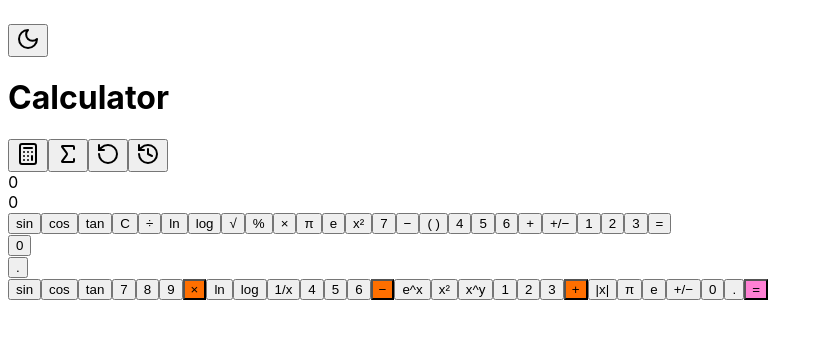
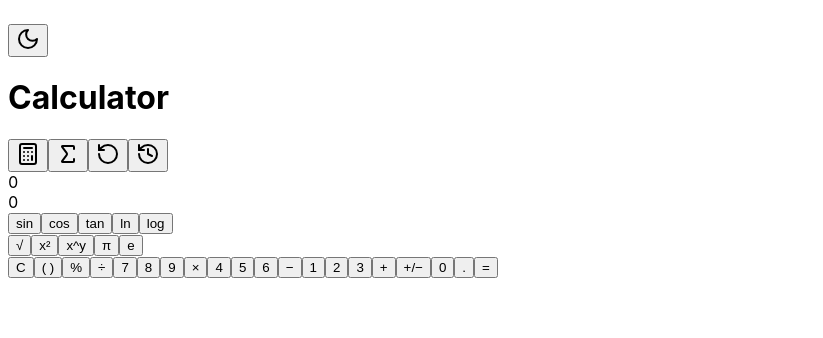
Before and after one commit to tatedurgesh/SwiftCalculator, a React (Vite) app in the folder client/: page / in a window 1280 px wide. Both pictures are taken after a click on the button 68 px from the left and 155 px from the top of the page. Shown: the top 338 px of the page, without its empty margins (0-823 px from the left). Built offline with nearby package versions, Linux system fonts and the light colour scheme.

Commit message:
Fix Scientific Calculator Layout

```diff
--- a/client/src/components/ScientificCalculator.tsx
+++ b/client/src/components/ScientificCalculator.tsx
@@ -18,34 +18,98 @@ export function ScientificCalculator({ onCalculate }: ScientificCalculatorProps)
   };
 
   return (
-    <div className="grid grid-cols-5 gap-3 max-w-sm mx-auto">
-      {/* Row 1 - Scientific Functions */}
+    <div className="w-full max-w-sm mx-auto">
+      {/* Scientific Functions Row 1 */}
+      <div className="grid grid-cols-5 gap-2 mb-3">
         <button
-        className="calculator-button bg-gray-300 dark:bg-gray-600 text-black dark:text-white rounded-full aspect-square text-xs font-medium shadow-sm flex items-center justify-center border border-gray-400 dark:border-transparent"
+          className="calculator-button bg-gray-300 dark:bg-gray-600 text-black dark:text-white rounded-full w-full h-12 text-xs font-medium shadow-sm border border-gray-400 dark:border-transparent"
           onClick={() => calculator.addScientificFunction('sin')}
         >
           sin
         </button>
         <button
-        className="calculator-button bg-gray-300 dark:bg-gray-600 text-black dark:text-white rounded-full aspect-square text-xs font-medium shadow-sm flex items-center justify-center border border-gray-400 dark:border-transparent"
+          className="calculator-button bg-gray-300 dark:bg-gray-600 text-black dark:text-white rounded-full w-full h-12 text-xs font-medium shadow-sm border border-gray-400 dark:border-transparent"
           onClick={() => calculator.addScientificFunction('cos')}
         >
           cos
         </button>
         <button
-        className="calculator-button bg-gray-300 dark:bg-gray-600 text-black dark:text-white rounded-full aspect-square text-xs font-medium shadow-sm flex items-center justify-center border border-gray-400 dark:border-transparent"
+          className="calculator-button bg-gray-300 dark:bg-gray-600 text-black dark:text-white rounded-full w-full h-12 text-xs font-medium shadow-sm border border-gray-400 dark:border-transparent"
           onClick={() => calculator.addScientificFunction('tan')}
         >
           tan
         </button>
         <button
-        className="calculator-button bg-gray-300 dark:bg-gray-600 text-black dark:text-white rounded-full aspect-square text-lg font-medium shadow-sm flex items-center justify-center border border-gray-400 dark:border-transparent"
+          className="calculator-button bg-gray-300 dark:bg-gray-600 text-black dark:text-white rounded-full w-full h-12 text-xs font-medium shadow-sm border border-gray-400 dark:border-transparent"
+          onClick={() => calculator.addScientificFunction('ln')}
+        >
+          ln
+        </button>
+        <button
+          className="calculator-button bg-gray-300 dark:bg-gray-600 text-black dark:text-white rounded-full w-full h-12 text-xs font-medium shadow-sm border border-gray-400 dark:border-transparent"
+          onClick={() => calculator.addScientificFunction('log')}
+        >
+          log
+        </button>
+      </div>
+
+      {/* Scientific Functions Row 2 */}
+      <div className="grid grid-cols-5 gap-2 mb-3">
+        <button
+          className="calculator-button bg-gray-300 dark:bg-gray-600 text-black dark:text-white rounded-full w-full h-12 text-xs font-medium shadow-sm border border-gray-400 dark:border-transparent"
+          onClick={() => calculator.addScientificFunction('sqrt')}
+        >
+          √
+        </button>
+        <button
+          className="calculator-button bg-gray-300 dark:bg-gray-600 text-black dark:text-white rounded-full w-full h-12 text-xs font-medium shadow-sm border border-gray-400 dark:border-transparent"
+          onClick={() => calculator.addScientificFunction('square')}
+        >
+          x²
+        </button>
+        <button
+          className="calculator-button bg-gray-300 dark:bg-gray-600 text-black dark:text-white rounded-full w-full h-12 text-xs font-medium shadow-sm border border-gray-400 dark:border-transparent"
+          onClick={() => calculator.addScientificFunction('power')}
+        >
+          x^y
+        </button>
+        <button
+          className="calculator-button bg-gray-300 dark:bg-gray-600 text-black dark:text-white rounded-full w-full h-12 text-xs font-medium shadow-sm border border-gray-400 dark:border-transparent"
+          onClick={() => calculator.addScientificFunction('pi')}
+        >
+          π
+        </button>
+        <button
+          className="calculator-button bg-gray-300 dark:bg-gray-600 text-black dark:text-white rounded-full w-full h-12 text-xs font-medium shadow-sm border border-gray-400 dark:border-transparent"
+          onClick={() => calculator.addScientificFunction('e')}
+        >
+          e
+        </button>
+      </div>
+
+      {/* Main Calculator Grid */}
+      <div className="grid grid-cols-4 gap-3">
+        {/* Row 1 */}
+        <button
+          className="calculator-button bg-gray-300 dark:bg-gray-600 text-black dark:text-white rounded-full aspect-square text-lg font-medium shadow-sm border border-gray-400 dark:border-transparent"
           onClick={calculator.clear}
         >
           C
         </button>
         <button
-        className="calculator-button bg-orange-500 text-white rounded-full aspect-square text-lg font-medium shadow-sm flex items-center justify-center"
+          className="calculator-button bg-gray-300 dark:bg-gray-600 text-black dark:text-white rounded-full aspect-square text-lg font-medium shadow-sm border border-gray-400 dark:border-transparent"
+          onClick={calculator.addBrackets}
+        >
+          ( )
+        </button>
+        <button
+          className="calculator-button bg-gray-300 dark:bg-gray-600 text-black dark:text-white rounded-full aspect-square text-lg font-medium shadow-sm border border-gray-400 dark:border-transparent"
+          onClick={calculator.addPercentage}
+        >
+          %
+        </button>
+        <button
+          className="calculator-button bg-orange-500 text-white rounded-full aspect-square text-lg font-medium shadow-sm"
           onClick={() => calculator.addOperator('divide')}
         >
           ÷
@@ -53,31 +117,25 @@ export function ScientificCalculator({ onCalculate }: ScientificCalculatorProps)
 
         {/* Row 2 */}
         <button
-        className="calculator-button bg-gray-300 dark:bg-gray-600 text-black dark:text-white rounded-full aspect-square text-xs font-medium shadow-sm flex items-center justify-center border border-gray-400 dark:border-transparent"
-        onClick={() => calculator.addScientificFunction('ln')}
+          className="calculator-button bg-white dark:bg-gray-800 text-black dark:text-white rounded-full aspect-square text-lg font-medium shadow-sm border border-gray-400 dark:border-transparent"
+          onClick={() => calculator.addNumber('7')}
         >
-        ln
+          7
         </button>
         <button
-        className="calculator-button bg-gray-300 dark:bg-gray-600 text-black dark:text-white rounded-full aspect-square text-xs font-medium shadow-sm flex items-center justify-center border border-gray-400 dark:border-transparent"
-        onClick={() => calculator.addScientificFunction('log')}
+          className="calculator-button bg-white dark:bg-gray-800 text-black dark:text-white rounded-full aspect-square text-lg font-medium shadow-sm border border-gray-400 dark:border-transparent"
+          onClick={() => calculator.addNumber('8')}
         >
-        log
+          8
         </button>
         <button
-        className="calculator-button bg-gray-300 dark:bg-gray-600 text-black dark:text-white rounded-full aspect-square text-xs font-medium shadow-sm flex items-center justify-center border border-gray-400 dark:border-transparent"
-        onClick={() => calculator.addScientificFunction('sqrt')}
+          className="calculator-button bg-white dark:bg-gray-800 text-black dark:text-white rounded-full aspect-square text-lg font-medium shadow-sm border border-gray-400 dark:border-transparent"
+          onClick={() => calculator.addNumber('9')}
         >
-        √
+          9
         </button>
         <button
-        className="calculator-button bg-gray-300 dark:bg-gray-600 text-black dark:text-white rounded-full aspect-square text-xs font-medium shadow-sm flex items-center justify-center border border-gray-400 dark:border-transparent"
-        onClick={calculator.addPercentage}
-      >
-        %
-      </button>
-      <button
-        className="calculator-button bg-orange-500 text-white rounded-full aspect-square text-lg font-medium shadow-sm flex items-center justify-center"
+          className="calculator-button bg-orange-500 text-white rounded-full aspect-square text-lg font-medium shadow-sm"
           onClick={() => calculator.addOperator('multiply')}
         >
           ×
@@ -85,31 +143,25 @@ export function ScientificCalculator({ onCalculate }: ScientificCalculatorProps)
 
         {/* Row 3 */}
         <button
-        className="calculator-button bg-gray-300 dark:bg-gray-600 text-black dark:text-white rounded-full aspect-square text-xs font-medium shadow-sm flex items-center justify-center border border-gray-400 dark:border-transparent"
-        onClick={() => calculator.addScientificFunction('pi')}
+          className="calculator-button bg-white dark:bg-gray-800 text-black dark:text-white rounded-full aspect-square text-lg font-medium shadow-sm border border-gray-400 dark:border-transparent"
+          onClick={() => calculator.addNumber('4')}
         >
-        π
+          4
         </button>
         <button
-        className="calculator-button bg-gray-300 dark:bg-gray-600 text-black dark:text-white rounded-full aspect-square text-xs font-medium shadow-sm flex items-center justify-center border border-gray-400 dark:border-transparent"
-        onClick={() => calculator.addScientificFunction('e')}
+          className="calculator-button bg-white dark:bg-gray-800 text-black dark:text-white rounded-full aspect-square text-lg font-medium shadow-sm border border-gray-400 dark:border-transparent"
+          onClick={() => calculator.addNumber('5')}
         >
-        e
+          5
         </button>
         <button
-        className="calculator-button bg-gray-300 dark:bg-gray-600 text-black dark:text-white rounded-full aspect-square text-xs font-medium shadow-sm flex items-center justify-center border border-gray-400 dark:border-transparent"
-        onClick={() => calculator.addScientificFunction('x²')}
+          className="calculator-button bg-white dark:bg-gray-800 text-black dark:text-white rounded-full aspect-square text-lg font-medium shadow-sm border border-gray-400 dark:border-transparent"
+          onClick={() => calculator.addNumber('6')}
         >
-        x²
+          6
         </button>
         <button
-        className="calculator-button bg-white dark:bg-gray-800 text-black dark:text-white rounded-full aspect-square text-lg font-medium shadow-sm flex items-center justify-center border border-gray-400 dark:border-transparent"
-        onClick={() => calculator.addNumber('7')}
-      >
-        7
-      </button>
-      <button
-        className="calculator-button bg-orange-500 text-white rounded-full aspect-square text-lg font-medium shadow-sm flex items-center justify-center"
+          className="calculator-button bg-orange-500 text-white rounded-full aspect-square text-lg font-medium shadow-sm"
           onClick={() => calculator.addOperator('subtract')}
         >
           −
@@ -117,31 +169,25 @@ export function ScientificCalculator({ onCalculate }: ScientificCalculatorProps)
 
         {/* Row 4 */}
         <button
-        className="calculator-button bg-gray-300 dark:bg-gray-600 text-black dark:text-white rounded-full aspect-square text-xs font-medium shadow-sm flex items-center justify-center border border-gray-400 dark:border-transparent"
-        onClick={calculator.addBrackets}
+          className="calculator-button bg-white dark:bg-gray-800 text-black dark:text-white rounded-full aspect-square text-lg font-medium shadow-sm border border-gray-400 dark:border-transparent"
+          onClick={() => calculator.addNumber('1')}
         >
-        ( )
+          1
         </button>
         <button
-        className="calculator-button bg-white dark:bg-gray-800 text-black dark:text-white rounded-full aspect-square text-lg font-medium shadow-sm flex items-center justify-center border border-gray-400 dark:border-transparent"
-        onClick={() => calculator.addNumber('4')}
+          className="calculator-button bg-white dark:bg-gray-800 text-black dark:text-white rounded-full aspect-square text-lg font-medium shadow-sm border border-gray-400 dark:border-transparent"
+          onClick={() => calculator.addNumber('2')}
         >
-        4
+          2
         </button>
         <button
-        className="calculator-button bg-white dark:bg-gray-800 text-black dark:text-white rounded-full aspect-square text-lg font-medium shadow-sm flex items-center justify-center border border-gray-400 dark:border-transparent"
-        onClick={() => calculator.addNumber('5')}
+          className="calculator-button bg-white dark:bg-gray-800 text-black dark:text-white rounded-full aspect-square text-lg font-medium shadow-sm border border-gray-400 dark:border-transparent"
+          onClick={() => calculator.addNumber('3')}
         >
-        5
+          3
         </button>
         <button
-        className="calculator-button bg-white dark:bg-gray-800 text-black dark:text-white rounded-full aspect-square text-lg font-medium shadow-sm flex items-center justify-center border border-gray-400 dark:border-transparent"
-        onClick={() => calculator.addNumber('6')}
-      >
-        6
-      </button>
-      <button
-        className="calculator-button bg-orange-500 text-white rounded-full aspect-square text-lg font-medium shadow-sm flex items-center justify-center"
+          className="calculator-button bg-orange-500 text-white rounded-full aspect-square text-lg font-medium shadow-sm"
           onClick={() => calculator.addOperator('add')}
         >
           +
@@ -149,229 +195,30 @@ export function ScientificCalculator({ onCalculate }: ScientificCalculatorProps)
 
         {/* Row 5 */}
         <button
-        className="calculator-button bg-white dark:bg-gray-800 text-black dark:text-white rounded-full aspect-square text-sm font-medium shadow-sm flex items-center justify-center border border-gray-400 dark:border-transparent"
+          className="calculator-button bg-white dark:bg-gray-800 text-black dark:text-white rounded-full aspect-square text-sm font-medium shadow-sm border border-gray-400 dark:border-transparent"
           onClick={calculator.toggleSign}
         >
           +/−
         </button>
         <button
-        className="calculator-button bg-white dark:bg-gray-800 text-black dark:text-white rounded-full aspect-square text-lg font-medium shadow-sm flex items-center justify-center border border-gray-400 dark:border-transparent"
-        onClick={() => calculator.addNumber('1')}
-      >
-        1
-      </button>
-      <button
-        className="calculator-button bg-white dark:bg-gray-800 text-black dark:text-white rounded-full aspect-square text-lg font-medium shadow-sm flex items-center justify-center border border-gray-400 dark:border-transparent"
-        onClick={() => calculator.addNumber('2')}
-      >
-        2
-      </button>
-      <button
-        className="calculator-button bg-white dark:bg-gray-800 text-black dark:text-white rounded-full aspect-square text-lg font-medium shadow-sm flex items-center justify-center border border-gray-400 dark:border-transparent"
-        onClick={() => calculator.addNumber('3')}
-      >
-        3
-      </button>
-      <button
-        className="calculator-button bg-orange-500 text-white rounded-full aspect-square text-lg font-medium shadow-sm flex items-center justify-center"
-        onClick={handleCalculate}
-      >
-        =
-      </button>
-
-      {/* Row 6 */}
-      <div className="col-span-2">
-        <button
-          className="calculator-button bg-white dark:bg-gray-800 text-black dark:text-white rounded-full w-full aspect-square text-lg font-medium shadow-sm flex items-center justify-center border border-gray-400 dark:border-transparent"
-          onClick={() => calculator.addNumber('0')}
-        >
-          0
-        </button>
-      </div>
-      <button
-        className="calculator-button bg-white dark:bg-gray-800 text-black dark:text-white rounded-full aspect-square text-lg font-medium shadow-sm flex items-center justify-center border border-gray-400 dark:border-transparent"
-        onClick={calculator.addDecimal}
-      >
-        .
-      </button>
-      <div></div> {/* Empty space */}
-      <div></div> {/* Empty space */}
-
-      {/* Row 2 */}
-      <button
-        className="calculator-button bg-gray-300 dark:bg-gray-600 text-black dark:text-white rounded-full w-full h-12 text-[9px] font-medium shadow-sm"
-        onClick={() => calculator.addScientificFunction('sin')}
-      >
-        sin
-      </button>
-      <button
-        className="calculator-button bg-gray-300 dark:bg-gray-600 text-black dark:text-white rounded-full w-full h-12 text-[9px] font-medium shadow-sm"
-        onClick={() => calculator.addScientificFunction('cos')}
-      >
-        cos
-      </button>
-      <button
-        className="calculator-button bg-gray-300 dark:bg-gray-600 text-black dark:text-white rounded-full w-full h-12 text-[9px] font-medium shadow-sm"
-        onClick={() => calculator.addScientificFunction('tan')}
-      >
-        tan
-      </button>
-      <button
-        className="calculator-button bg-white dark:bg-gray-800 text-black dark:text-white rounded-full w-full h-12 text-[9px] font-medium shadow-sm"
-        onClick={() => calculator.addNumber('7')}
-      >
-        7
-      </button>
-      <button
-        className="calculator-button bg-white dark:bg-gray-800 text-black dark:text-white rounded-full w-full h-12 text-[9px] font-medium shadow-sm"
-        onClick={() => calculator.addNumber('8')}
-      >
-        8
-      </button>
-      <button
-        className="calculator-button bg-white dark:bg-gray-800 text-black dark:text-white rounded-full w-full h-12 text-[9px] font-medium shadow-sm"
-        onClick={() => calculator.addNumber('9')}
-      >
-        9
-      </button>
-      <button
-        className="calculator-button ios-orange text-white rounded-full w-full h-12 text-[9px] font-medium shadow-sm"
-        onClick={() => calculator.addOperator('multiply')}
-      >
-        ×
-      </button>
-
-      {/* Row 3 */}
-      <button
-        className="calculator-button bg-gray-300 dark:bg-gray-600 text-black dark:text-white rounded-full w-full h-12 text-[9px] font-medium shadow-sm"
-        onClick={() => calculator.addScientificFunction('ln')}
-      >
-        ln
-      </button>
-      <button
-        className="calculator-button bg-gray-300 dark:bg-gray-600 text-black dark:text-white rounded-full w-full h-12 text-[9px] font-medium shadow-sm"
-        onClick={() => calculator.addScientificFunction('log')}
-      >
-        log
-      </button>
-      <button
-        className="calculator-button bg-gray-300 dark:bg-gray-600 text-black dark:text-white rounded-full w-full h-12 text-[9px] font-medium shadow-sm"
-        onClick={() => calculator.addScientificFunction('reciprocal')}
-      >
-        1/x
-      </button>
-      <button
-        className="calculator-button bg-white dark:bg-gray-800 text-black dark:text-white rounded-full w-full h-12 text-[9px] font-medium shadow-sm"
-        onClick={() => calculator.addNumber('4')}
-      >
-        4
-      </button>
-      <button
-        className="calculator-button bg-white dark:bg-gray-800 text-black dark:text-white rounded-full w-full h-12 text-[9px] font-medium shadow-sm"
-        onClick={() => calculator.addNumber('5')}
-      >
-        5
-      </button>
-      <button
-        className="calculator-button bg-white dark:bg-gray-800 text-black dark:text-white rounded-full w-full h-12 text-[9px] font-medium shadow-sm"
-        onClick={() => calculator.addNumber('6')}
-      >
-        6
-      </button>
-      <button
-        className="calculator-button ios-orange text-white rounded-full w-full h-12 text-[9px] font-medium shadow-sm"
-        onClick={() => calculator.addOperator('subtract')}
-      >
-        −
-      </button>
-
-      {/* Row 4 */}
-      <button
-        className="calculator-button bg-gray-300 dark:bg-gray-600 text-black dark:text-white rounded-full w-full h-12 text-[9px] font-medium shadow-sm"
-        onClick={() => calculator.addScientificFunction('exp')}
-      >
-        e^x
-      </button>
-      <button
-        className="calculator-button bg-gray-300 dark:bg-gray-600 text-black dark:text-white rounded-full w-full h-12 text-[9px] font-medium shadow-sm"
-        onClick={() => calculator.addScientificFunction('square')}
-      >
-        x²
-      </button>
-      <button
-        className="calculator-button bg-gray-300 dark:bg-gray-600 text-black dark:text-white rounded-full w-full h-12 text-[9px] font-medium shadow-sm"
-        onClick={() => calculator.addScientificFunction('power')}
-      >
-        x^y
-      </button>
-      <button
-        className="calculator-button bg-white dark:bg-gray-800 text-black dark:text-white rounded-full w-full h-12 text-[9px] font-medium shadow-sm"
-        onClick={() => calculator.addNumber('1')}
-      >
-        1
-      </button>
-      <button
-        className="calculator-button bg-white dark:bg-gray-800 text-black dark:text-white rounded-full w-full h-12 text-[9px] font-medium shadow-sm"
-        onClick={() => calculator.addNumber('2')}
-      >
-        2
-      </button>
-      <button
-        className="calculator-button bg-white dark:bg-gray-800 text-black dark:text-white rounded-full w-full h-12 text-[9px] font-medium shadow-sm"
-        onClick={() => calculator.addNumber('3')}
-      >
-        3
-      </button>
-      <button
-        className="calculator-button ios-orange text-white rounded-full w-full h-12 text-[9px] font-medium shadow-sm"
-        onClick={() => calculator.addOperator('add')}
-      >
-        +
-      </button>
-
-      {/* Row 5 */}
-      <button
-        className="calculator-button bg-gray-300 dark:bg-gray-600 text-black dark:text-white rounded-full w-full h-12 text-[9px] font-medium shadow-sm"
-        onClick={() => calculator.addScientificFunction('abs')}
-      >
-        |x|
-      </button>
-      <button
-        className="calculator-button bg-gray-300 dark:bg-gray-600 text-black dark:text-white rounded-full w-full h-12 text-[9px] font-medium shadow-sm"
-        onClick={() => calculator.addScientificFunction('pi')}
-      >
-        π
-      </button>
-      <button
-        className="calculator-button bg-gray-300 dark:bg-gray-600 text-black dark:text-white rounded-full w-full h-12 text-[9px] font-medium shadow-sm"
-        onClick={() => calculator.addScientificFunction('e')}
-      >
-        e
-      </button>
-      <button
-        className="calculator-button bg-white dark:bg-gray-800 text-black dark:text-white rounded-full w-full h-12 text-[9px] font-medium shadow-sm"
-        onClick={calculator.toggleSign}
-      >
-        +/−
-      </button>
-      <button
-        className="calculator-button bg-white dark:bg-gray-800 text-black dark:text-white rounded-full w-full h-12 text-[9px] font-medium shadow-sm"
+          className="calculator-button bg-white dark:bg-gray-800 text-black dark:text-white rounded-full aspect-square text-lg font-medium shadow-sm border border-gray-400 dark:border-transparent"
           onClick={() => calculator.addNumber('0')}
         >
           0
         </button>
         <button
-        className="calculator-button bg-white dark:bg-gray-800 text-black dark:text-white rounded-full w-full h-12 text-[9px] font-medium shadow-sm"
+          className="calculator-button bg-white dark:bg-gray-800 text-black dark:text-white rounded-full aspect-square text-lg font-medium shadow-sm border border-gray-400 dark:border-transparent"
           onClick={calculator.addDecimal}
         >
           .
         </button>
         <button
-        className="calculator-button ios-pink text-white rounded-full w-full h-12 text-[9px] font-medium shadow-sm"
+          className="calculator-button bg-orange-500 text-white rounded-full aspect-square text-lg font-medium shadow-sm"
           onClick={handleCalculate}
         >
           =
         </button>
       </div>
+    </div>
   );
 }
```
Lines whose indentation alone changed are shown as unchanged.
